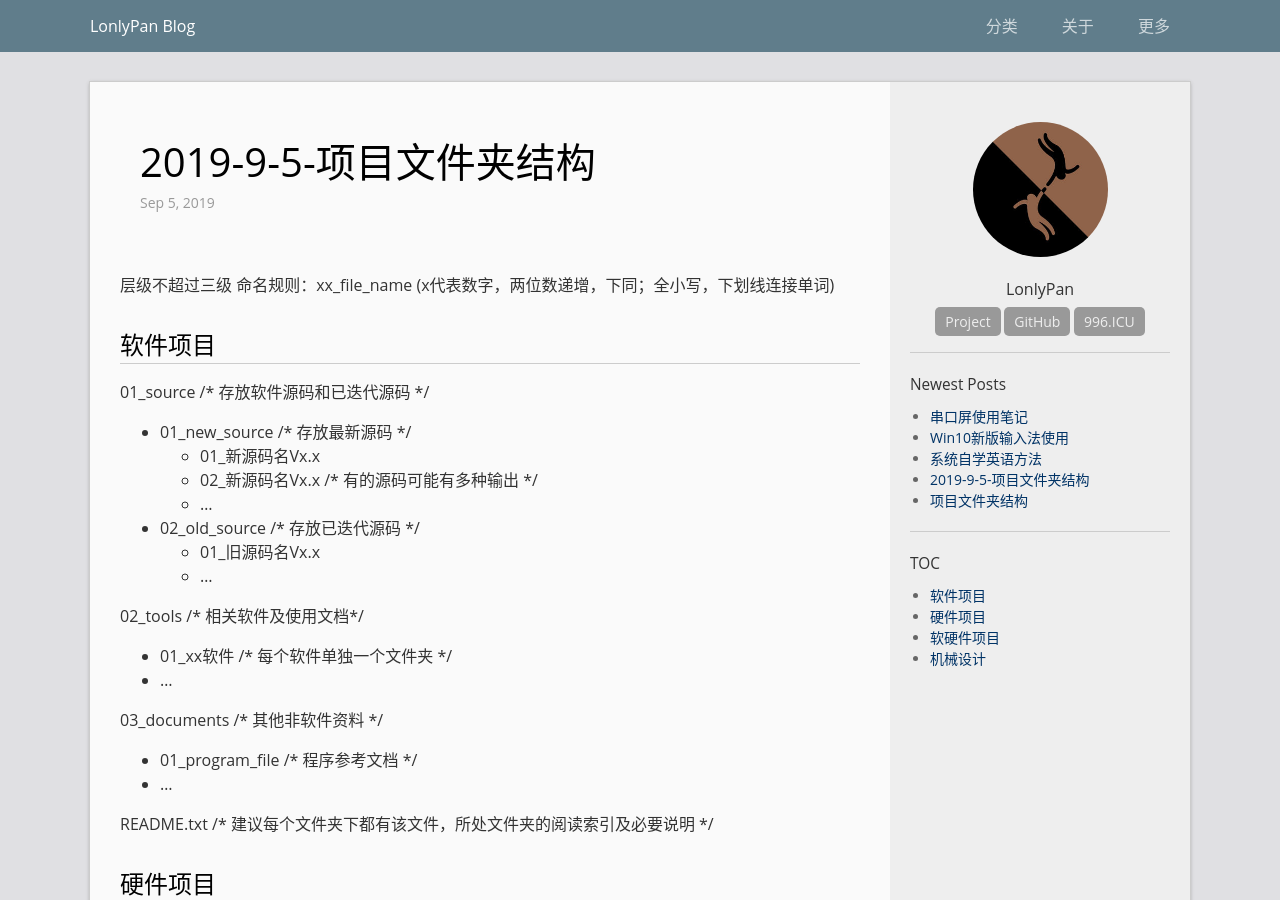
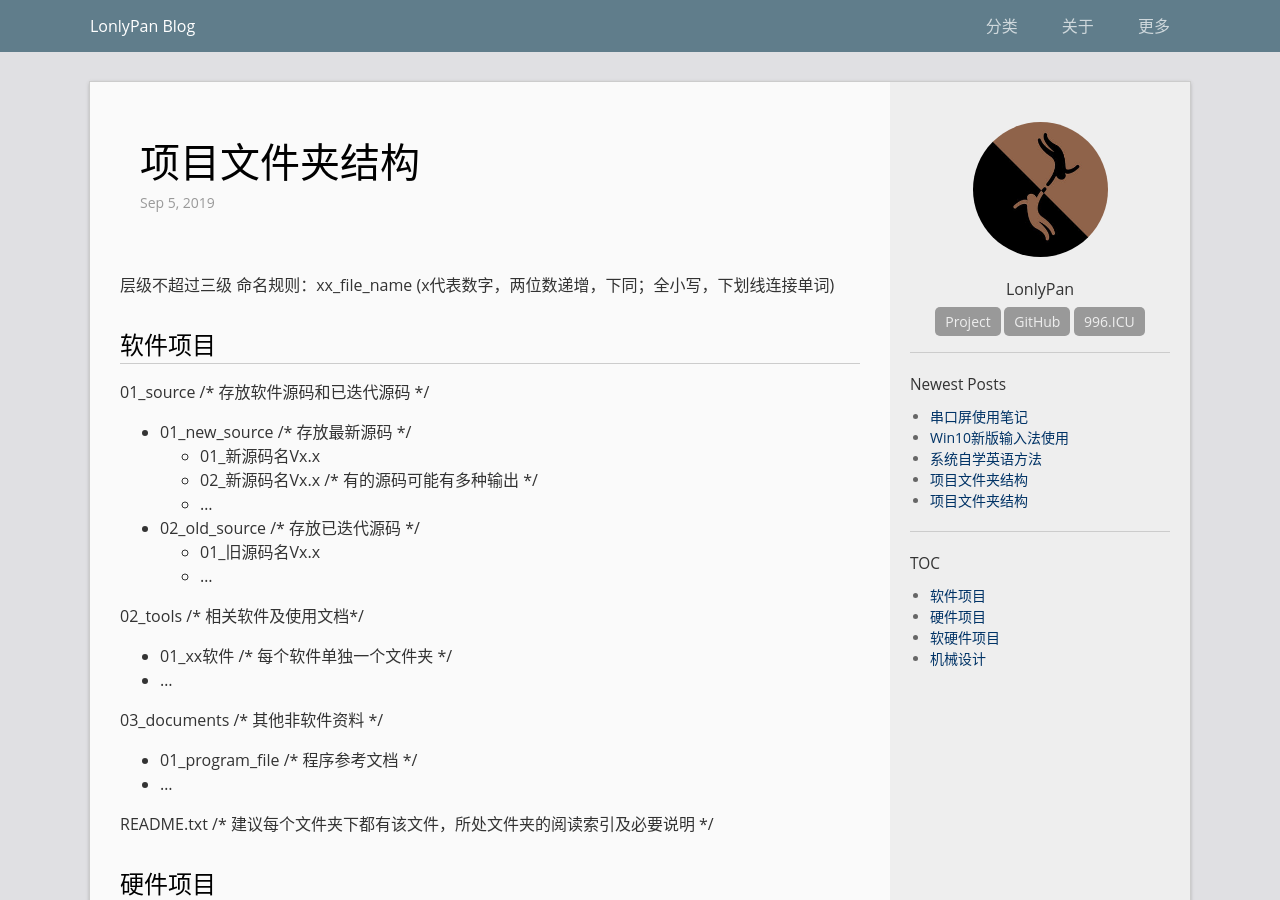
Before and after one commit to LonlyStack/LonlyPan.github.io, a Jekyll site: the page built from _posts/2019-9-5-项目文件夹结构.md, in a window 1280 px wide and 900 px high. Built offline with Jekyll 4.4.1, drawn with Linux system fonts in a browser that asks for light colours.

Commit message:
修改文件: _posts/2019-9-5-项目文件夹结构.md

```diff
--- a/_posts/2019-9-5-项目文件夹结构.md
+++ b/_posts/2019-9-5-项目文件夹结构.md
@@ -1,6 +1,6 @@
 ---
 layout: post
-title: "2019-9-5-项目文件夹结构"
+title: "项目文件夹结构"
 data: 2019-9-5 10:40
 categories:  办公
 ---
```
